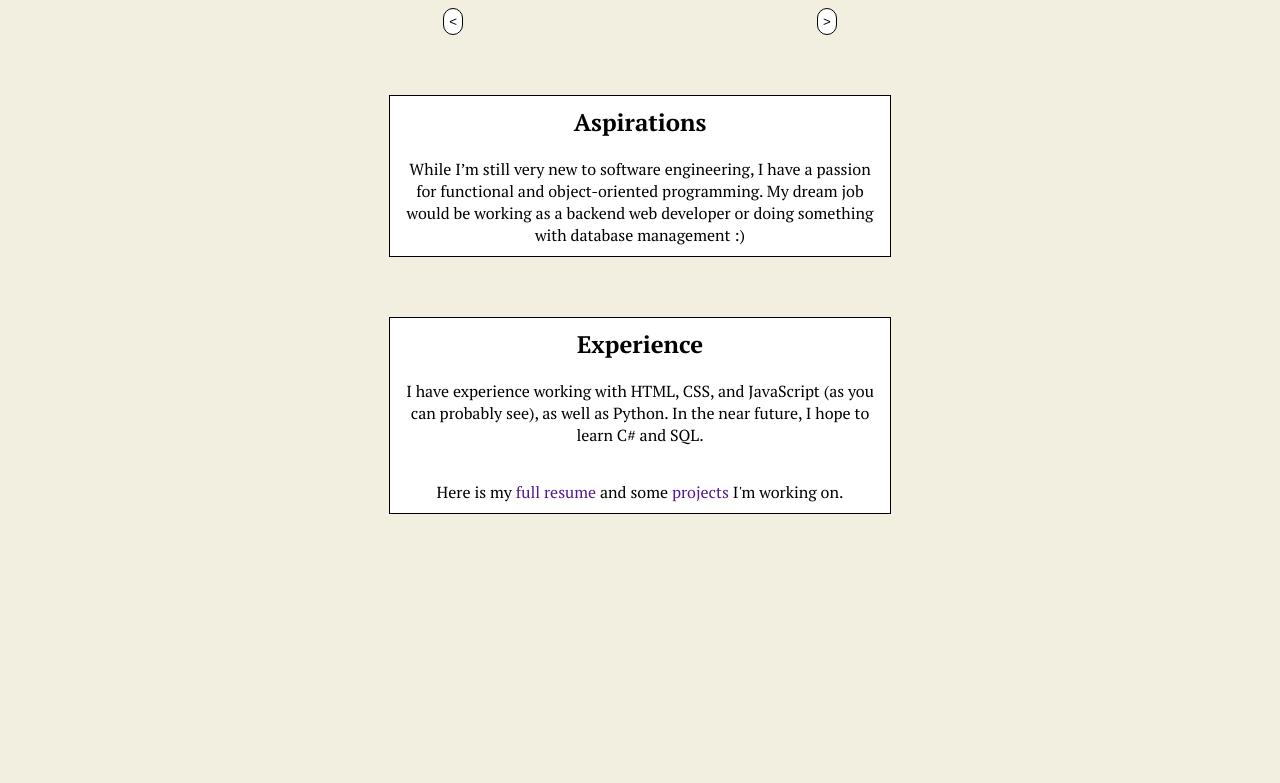
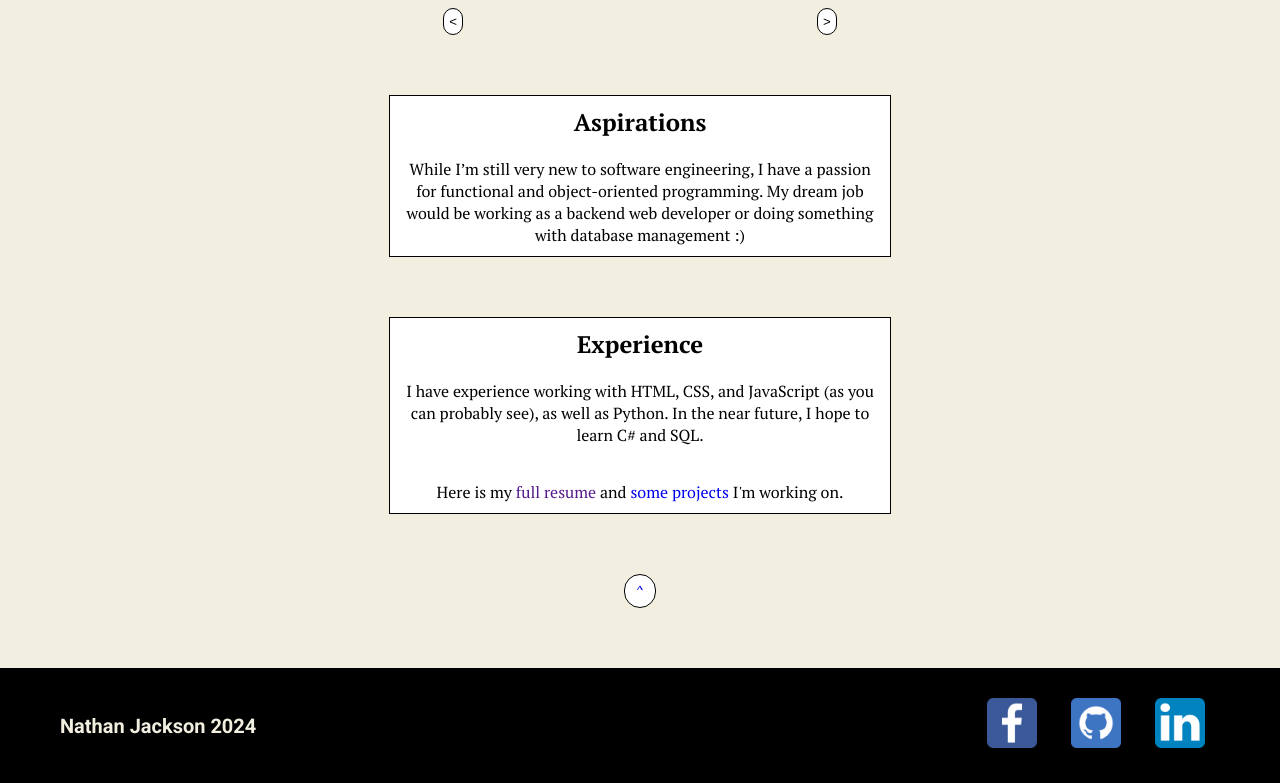
Before and after one commit to nathanrjackson/personal-portfolio, a plain HTML site: page index.html in a window 1280 px wide. Shown: the part 1221-2004 px from the top of the page. Before the commit the page ends 1800 px from the top, so only its background shows below. Drawn offline with Linux system fonts and the light colour scheme.

Commit message:
Added functionality to achors and added icons for social media links

```diff
--- a/index.html
+++ b/index.html
@@ -14,31 +14,31 @@
     <link rel="preconnect" href="https://fonts.gstatic.com" crossorigin>
     <link href="https://fonts.googleapis.com/css2?family=PT+Serif:ital,wght@0,400;0,700;1,400;1,700&family=Roboto:ital,wght@0,100;0,300;0,400;0,500;0,700;0,900;1,100;1,300;1,400;1,500;1,700;1,900&display=swap" rel="stylesheet">
 </head>
-<body>
+<body id="top">
     <header>
-        <a href="">
+        <a href="index.html">
             <h1>Nathan Jackson</h1>
         </a>
         <div class="navbar">
-            <a href="">About</a>
-            <a href="">Aspirations</a>
-            <a href="">Experience</a>
-            <a href="">Contact</a>
+            <a href="#about">About</a>
+            <a href="#aspirations">Aspirations</a>
+            <a href="projects.html">Projects</a>
+            <a href="#contact">Contact</a>
         </div>
         <div class="dropdown">
             <button class="drop-button">Menu</button>
             <div class="dropdown-content">
-                <a href="">About</a>
-                <a href="">Aspirations</a>
-                <a href="">Experience</a>
-                <a href="">Contact</a>
+                <a href="#about">About</a>
+                <a href="#aspirations">Aspirations</a>
+                <a href="projects.html">Projects</a>
+                <a href="#contact">Contact</a>
             </div>
         </div>
     </header>
     <main>
         <section class="about">
             <div class="introduction">
-                <h1>Who am I?</h1>
+                <h1 id="about">Who am I?</h1>
                 <img src="images/professional_picture.jpg" alt="professional picture of Nathan Jackson">
                 <p>Hi there! My name is Nathan Jackson and I am a software engineering student with a minor in web development at Brigham Young University-Idaho.</p>
             </div>
@@ -55,16 +55,25 @@
             </div>
         </section>
         <section class="aspirations">
-            <h1>Aspirations</h1>
+            <h1 id="aspirations">Aspirations</h1>
             <p>While I’m still very new to software engineering, I have a passion for functional and object-oriented programming. My dream job would be working as a backend web developer or doing something with database management :)</p>
         </section>
         <section class="experience">
             <h1>Experience</h1>
             <p>I have experience working with HTML, CSS, and JavaScript (as you can probably see), as well as Python. In the near future, I hope to learn C# and SQL.</p>
-            <p class="experience-links">Here is my <a href="">full resume</a> and some <a href="">projects</a> I'm working on.</p>
+            <p class="experience-links">Here is my <a href="" target="_blank">full resume</a> and <a href="projects.html" target="">some projects</a> I'm working on.</p>
+        </section>
+        <a href="#top"><p class="to-top">^</p></a>
     </main>
     <footer>
-
+        <a href="">
+            <h1 id="contact">Nathan Jackson 2024</h1>
+        </a>
+        <div class="contact">
+            <a href="" target="_blank"><img src="images/facebook.png"></a>
+            <a href="https://github.com/nathanrjackson" target="_blank"><img src="images/github.png"></a>
+            <a href="https://www.linkedin.com/in/nathan-jackson-103444339/" target="_blank"><img src="images/linkedin.png"></a>
+        </div>
     </footer>
 </body>
 </html>
--- a/styles/projects.css
+++ b/styles/projects.css
@@ -108,6 +108,55 @@ header h1,
 /* End header */
 /* Start main */
 
+/* End main */
+/* Start footer */
+
+footer {
+    padding: 30px 60px;
+    margin-top: 60px;
+    display: grid;
+    grid-template-columns: auto 1fr;
+    align-items: center;
+    background-color: var(--text-color);
+}
+
+footer h1 {
+    font-size: 20px;
+    margin: 0;
+    grid-column: 1;
+    width: max-content;
+}
+
+footer h1,
+.contact a {
+    color: var(--background-color);
+    font-family: "Roboto";
+}
+
+.contact {
+    grid-column: 2;
+    text-align: right;
+}
+
+.contact a {
+    margin: 15px;
+    border-radius: 5px;
+}
+
+.contact a:hover {
+    color: var(--text-color);
+    background-color: var(--background-color);
+}
+
+.contact img {
+    width: 50px;
+    height: 50px;
+}
+
+.contact img:hover {
+    transform: scale(1.25);
+}
+
 @media (max-width: 750px)  {
     header .navbar {
         display: none;
--- a/styles/styles.css
+++ b/styles/styles.css
@@ -5,9 +5,12 @@
     padding: 0;
 }
 
+html {
+    scroll-behavior: smooth;
+}
+
 body {
     font-family: "PT Serif";
-    height: 1800px;
 }
 
 :root {
@@ -206,6 +209,72 @@ main {
     margin-top: 15px;
 }
 
+.to-top {
+    width: 20px;
+    padding: 5px;
+    margin-top: 60px;
+    border-radius: 20px;
+    border: 1px solid black;
+    background-color: white;
+    margin-left: auto;
+    margin-right: auto;
+}
+
+.to-top:hover {
+    color: white;
+    background-color: black;
+    cursor: pointer;
+}
+
+/* End main */
+/* Start footer */
+
+footer {
+    padding: 30px 60px;
+    margin-top: 60px;
+    display: grid;
+    grid-template-columns: auto 1fr;
+    align-items: center;
+    background-color: var(--text-color);
+}
+
+footer h1 {
+    font-size: 20px;
+    margin: 0;
+    grid-column: 1;
+    width: max-content;
+}
+
+footer h1,
+.contact a {
+    color: var(--background-color);
+    font-family: "Roboto";
+}
+
+.contact {
+    grid-column: 2;
+    text-align: right;
+}
+
+.contact a {
+    margin: 15px;
+    border-radius: 5px;
+}
+
+.contact a:hover {
+    color: var(--text-color);
+    background-color: var(--background-color);
+}
+
+.contact img {
+    width: 50px;
+    height: 50px;
+}
+
+.contact img:hover {
+    transform: scale(1.25);
+}
+
 @media (max-width: 750px)  {
     header .navbar {
         display: none;
```
Also changed, not shown: projects.html (+17 -10 lines), images/facebook.png (added), images/github.png (added), images/linkedin.png (added).
